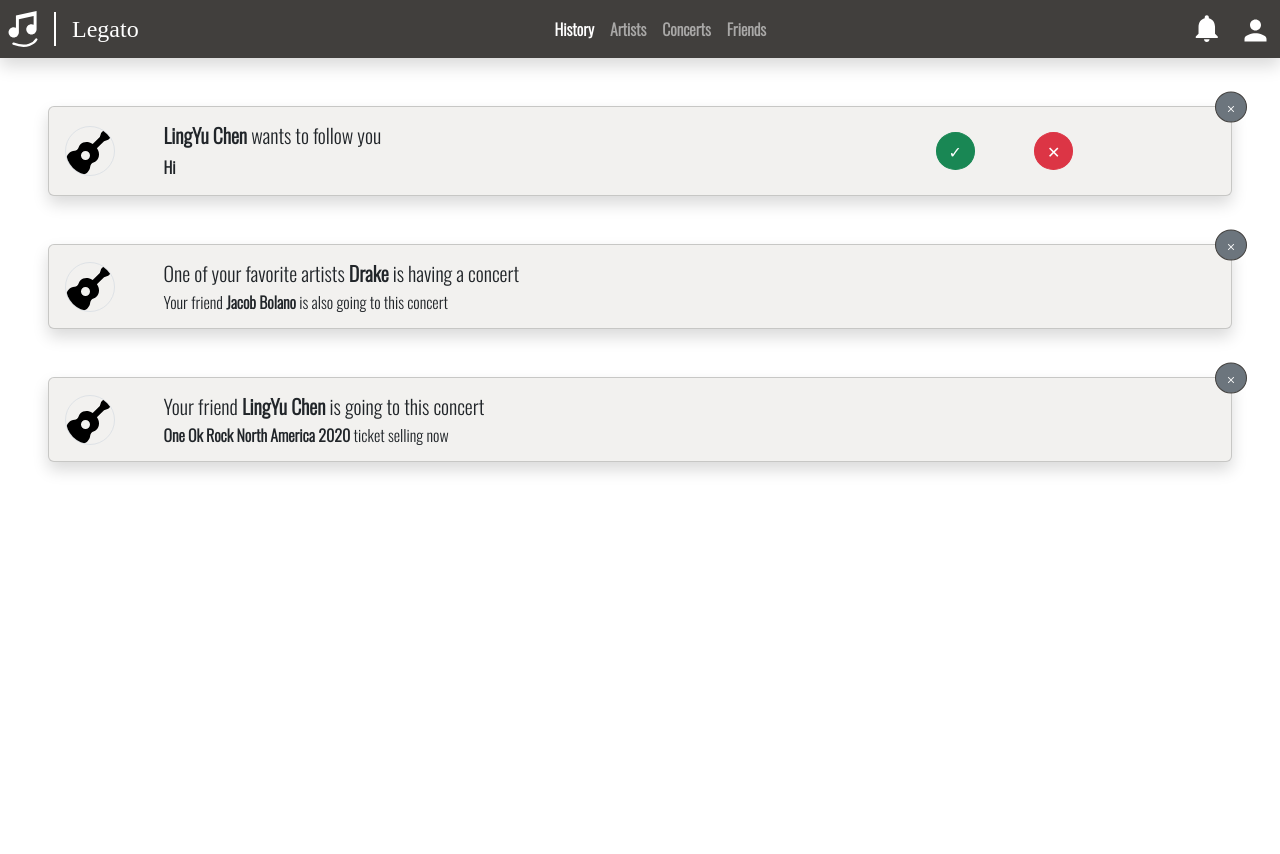
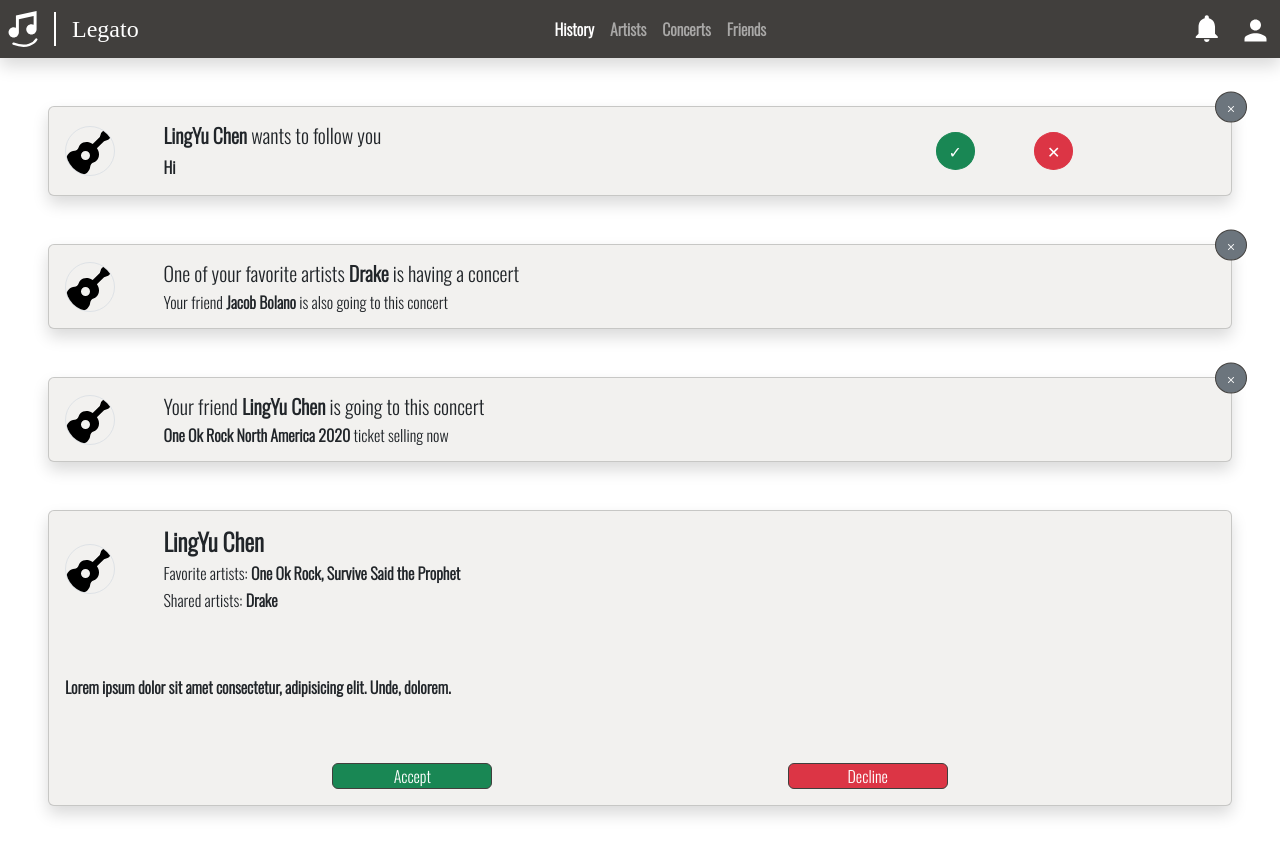
Before and after one commit to SDSC-Cali-Coders/Legato, a React (Create React App) app in the folder frontend/: page / in a window 1280 px wide. Before the commit the page ends 800 px from the top, so only its background shows below. Built offline with nearby package versions, Linux system fonts and the light colour scheme; a web font is replaced by a local one.

Commit message:
modified:   frontend/src/App.jsx 	modified:   frontend/src/pages/Notification.jsx

```diff
--- a/frontend/src/App.jsx
+++ b/frontend/src/App.jsx
@@ -3,13 +3,18 @@ import Login from './pages/Login';
 import Navbar from './components/Navbar';
 import Topten from './components/listeningHistory/Topten';
 import Notification from './pages/Notification';
+import NotificationCard from './components/notification/NotificationCard';
+import genreIcon from './assets/genre-country.svg';
 
 
 function App() {
   return (
     <>
-      <Navbar/>
-      <Notification/>
+      <Navbar />
+      <NotificationCard.friendRequest name={"LingYu Chen"} message={"Hi"} img={genreIcon} />
+      <NotificationCard.artistsConcert artisitName={"Drake"} friendName={"Jacob Bolano"} img={genreIcon} />
+      <NotificationCard.friendConcert friendName={"LingYu Chen"} concertName={"One Ok Rock North America 2020"} img={genreIcon} />
+      <Notification name={"LingYu Chen"} favoriteArtists={"One Ok Rock, Survive Said the Prophet"} sharedArtists={"Drake"} img={genreIcon}/>
     </>
   );
 }
--- a/frontend/src/pages/Notification.jsx
+++ b/frontend/src/pages/Notification.jsx
@@ -1,13 +1,30 @@
 import React from 'react';
+import Buttons from '../components/Buttons';
 import NotificationCard from '../components/notification/NotificationCard';
 import genreIcon from '../assets/genre-country.svg';
 
 const Notification = (props) => {
     return (
-        <div>
-            <NotificationCard.friendRequest name={"LingYu Chen"} message={"Hi"} img={genreIcon} />
-            <NotificationCard.artistsConcert artisitName={"Drake"} friendName={"Jacob Bolano"} img={genreIcon} />
-            <NotificationCard.friendConcert friendName={"LingYu Chen"} concertName={"One Ok Rock North America 2020"} img={genreIcon} />
+        <div className="card m-5 bg-neutral-light Oswald_regular shadow">
+            <div className="row g-0 align-items-center">
+                <div className="col-sm-1 d-flex align-items-center">
+                    <img src={props.img} className="border rounded-circle mx-3" width="50" height="50"></img>
+                </div>
+                <div className="col-sm-8">
+                    <div className="card-body">
+                        <h4 className="card-title"><b>{props.name}</b></h4>
+                        <h6 className="card-text">Favorite artists: <b>{props.favoriteArtists}</b></h6>
+                        <h6 className="card-text">Shared artists: <b>{props.sharedArtists}</b></h6>
+                    </div>
+                </div>
+            </div>
+            <div className="row g-0 px-3 py-5 align-items-center Oswald_bold">
+                Lorem ipsum dolor sit amet consectetur, adipisicing elit. Unde, dolorem.
+            </div>
+            <div className="row justify-content-md-evenly py-3">
+                <Buttons.Green text={"Accept"}></Buttons.Green>
+                <Buttons.Red text={"Decline"}></Buttons.Red>
+            </div>
         </div>
     );
 }
```
